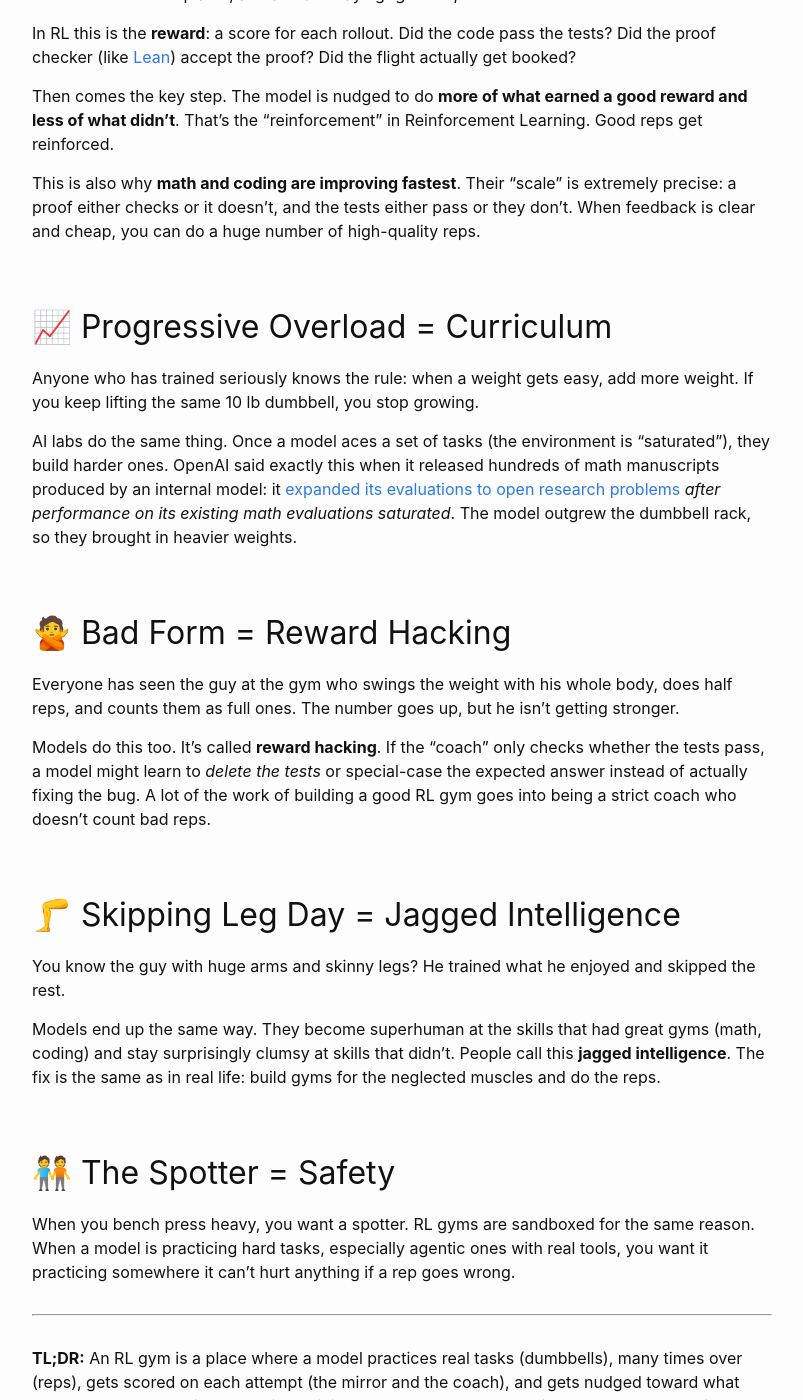
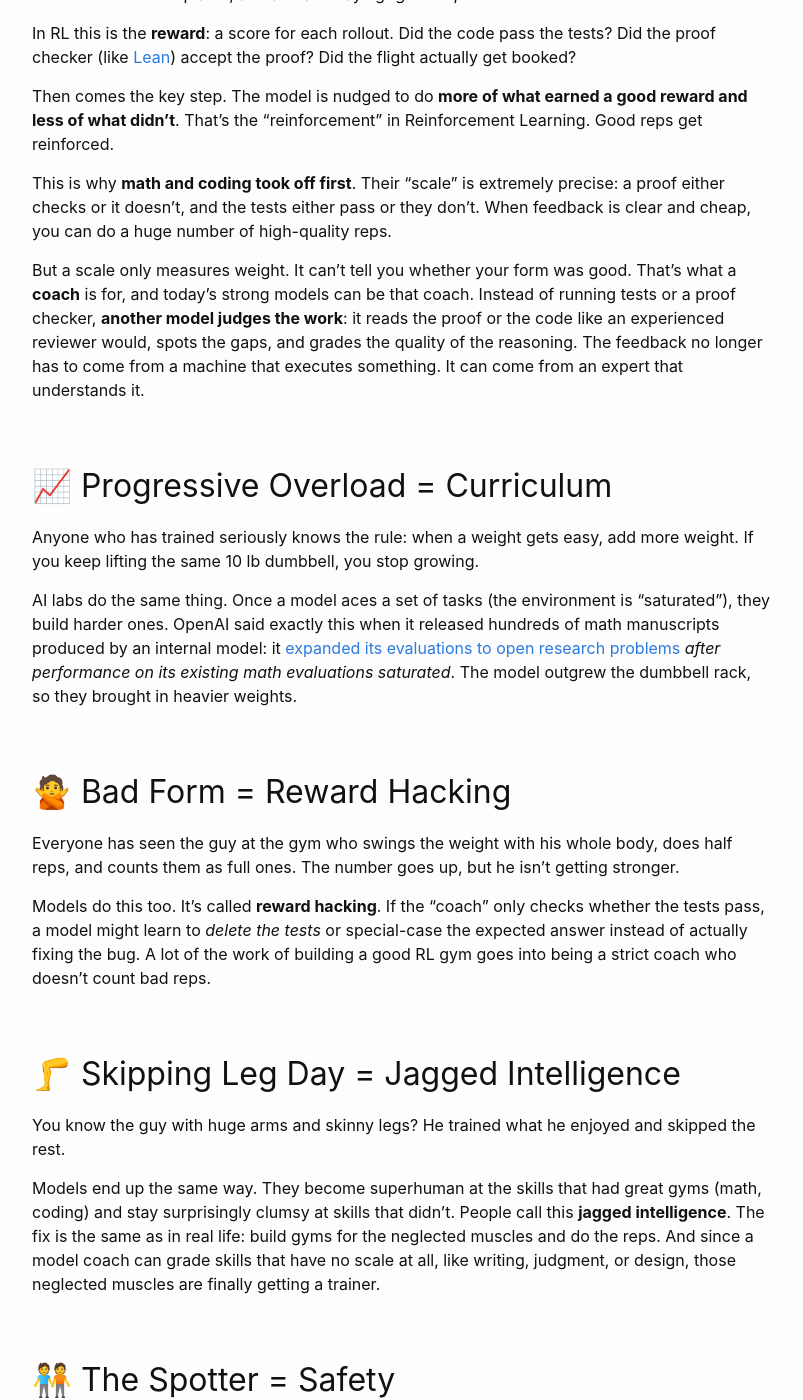
Before and after one commit to hminooei/hminooei.github.io, a Jekyll site: the page built from _posts/2026-10-07-what-is-an-rl-gym.md, in a window 1280 px wide and 1400 px high, scrolled down 1596 px. Shown: the whole window, without its empty margins (238-1041 px from the left). Built offline with Jekyll 4.4.1, drawn with Linux system fonts in a browser that asks for light colours; our own code applies the rules of GitHub Pages for plain Markdown files; comment, search, counter and statistics services are not loaded.

Commit message:
Add model-as-coach feedback to RL gym post
Co-Authored-By: Claude Opus 5.5 <noreply@anthropic.com>
Claude-Session: https://claude.ai/code/session_01GvvBUFyDKbqwmYNNdzLGXa

```diff
--- a/_posts/2026-10-07-what-is-an-rl-gym.md
+++ b/_posts/2026-10-07-what-is-an-rl-gym.md
@@ -35,7 +35,9 @@ In RL this is the **reward**: a score for each rollout. Did the code pass the te
 
 Then comes the key step. The model is nudged to do **more of what earned a good reward and less of what didn't**. That's the "reinforcement" in Reinforcement Learning. Good reps get reinforced.
 
-This is also why **math and coding are improving fastest**. Their "scale" is extremely precise: a proof either checks or it doesn't, and the tests either pass or they don't. When feedback is clear and cheap, you can do a huge number of high-quality reps.
+This is why **math and coding took off first**. Their "scale" is extremely precise: a proof either checks or it doesn't, and the tests either pass or they don't. When feedback is clear and cheap, you can do a huge number of high-quality reps.
+
+But a scale only measures weight. It can't tell you whether your form was good. That's what a **coach** is for, and today's strong models can be that coach. Instead of running tests or a proof checker, **another model judges the work**: it reads the proof or the code like an experienced reviewer would, spots the gaps, and grades the quality of the reasoning. The feedback no longer has to come from a machine that executes something. It can come from an expert that understands it.
 
 ## 📈 Progressive Overload = Curriculum
 
@@ -53,7 +55,7 @@ Models do this too. It's called **reward hacking**. If the "coach" only checks w
 
 You know the guy with huge arms and skinny legs? He trained what he enjoyed and skipped the rest.
 
-Models end up the same way. They become superhuman at the skills that had great gyms (math, coding) and stay surprisingly clumsy at skills that didn't. People call this **jagged intelligence**. The fix is the same as in real life: build gyms for the neglected muscles and do the reps.
+Models end up the same way. They become superhuman at the skills that had great gyms (math, coding) and stay surprisingly clumsy at skills that didn't. People call this **jagged intelligence**. The fix is the same as in real life: build gyms for the neglected muscles and do the reps. And since a model coach can grade skills that have no scale at all, like writing, judgment, or design, those neglected muscles are finally getting a trainer.
 
 ## 🧑‍🤝‍🧑 The Spotter = Safety
 
```
